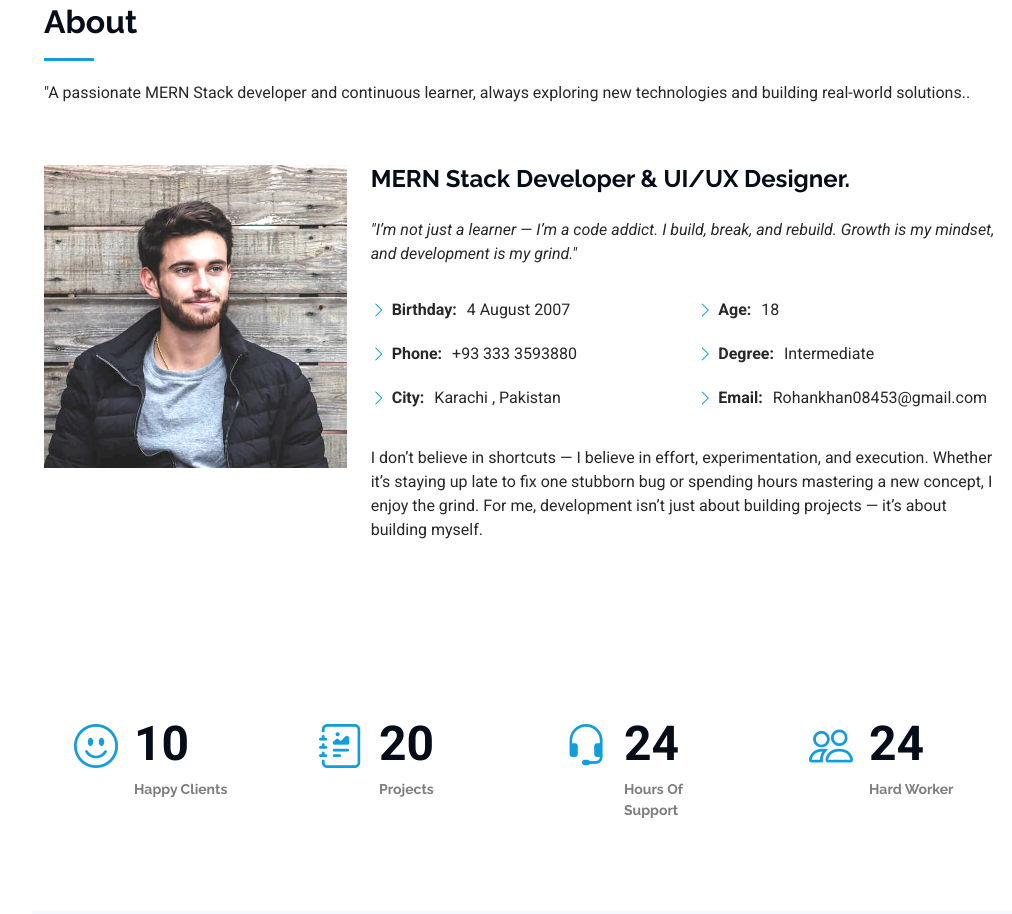
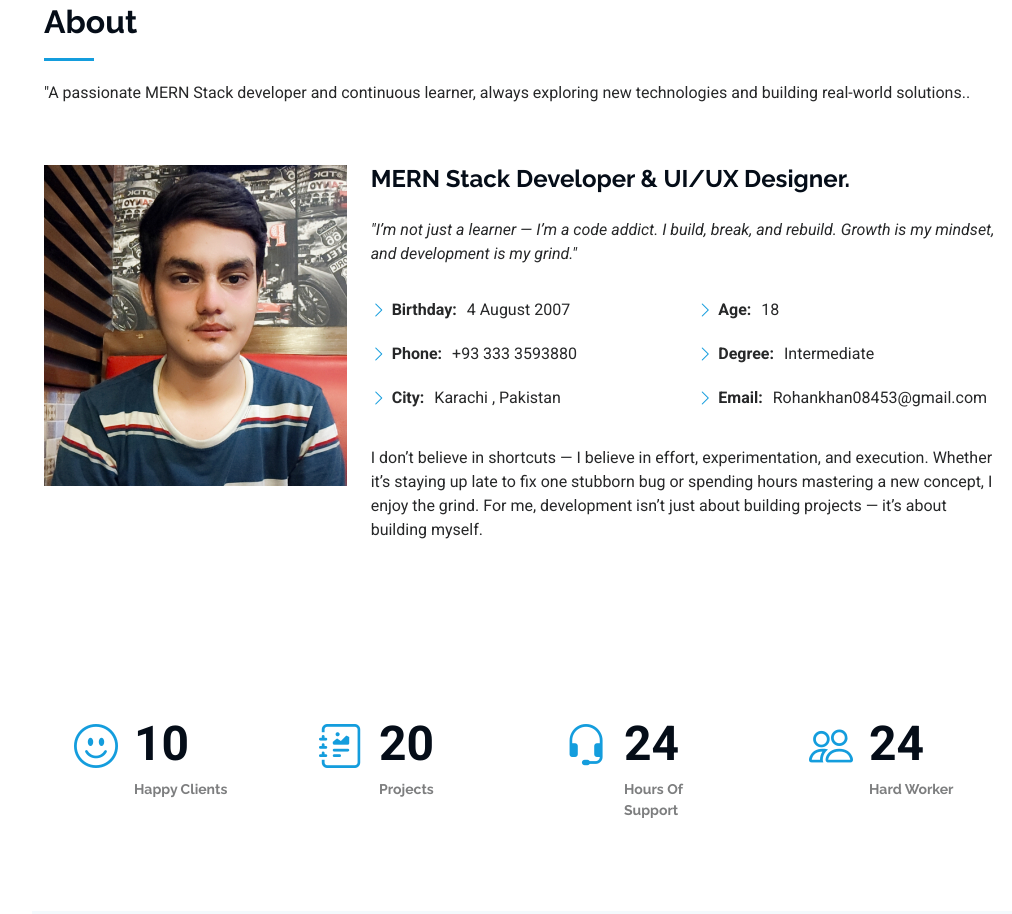
Before and after one commit to Rohankhan999/Personal-Portfolio-999, a plain HTML site: page index.html in a window 1280 px wide. Shown: the part 857-1771 px from the top of the page, without its empty margins (268-1280 px from the left). Drawn offline with Linux system fonts and the light colour scheme.

Commit message:
Done 🔱

```diff
--- a/index.html
+++ b/index.html
@@ -147,7 +147,7 @@
           <div class="row gy-4 justify-content-center">
             <div class="col-lg-4">
               <img
-                src="assets/img/my-profile-img.jpg"
+                src="assets/img/portfolio/IMG_20250627_030744.jpg"
                 class="img-fluid"
                 alt=""
               />
```
